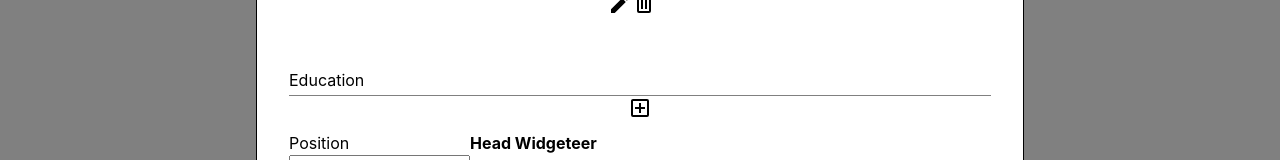
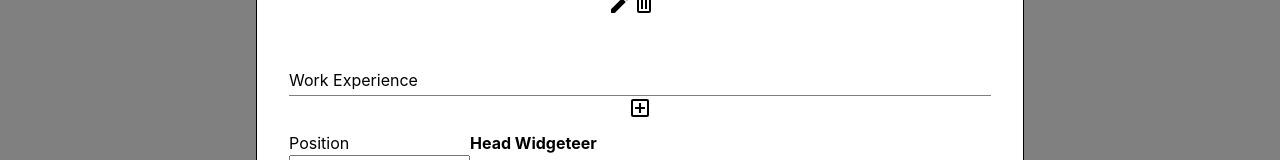
Before and after one commit to gband85/cv-project, a React (Create React App) app: page / in a window 1280 px wide. Shown: the part 292-452 px from the top of the page. Built offline with nearby package versions, Linux system fonts and the light colour scheme.

Commit message:
rename work section

```diff
--- a/src/App.js
+++ b/src/App.js
@@ -112,7 +112,7 @@
           </div>
 
           <div className="section">
-        <p className="section-title">Education</p>
+        <p className="section-title">Work Experience</p>
         <button type="button" onClick={()=>{this.setState({showForm:true})}}><Icon path={mdiPlusBoxOutline}
     size={1}
     horizontal
```
